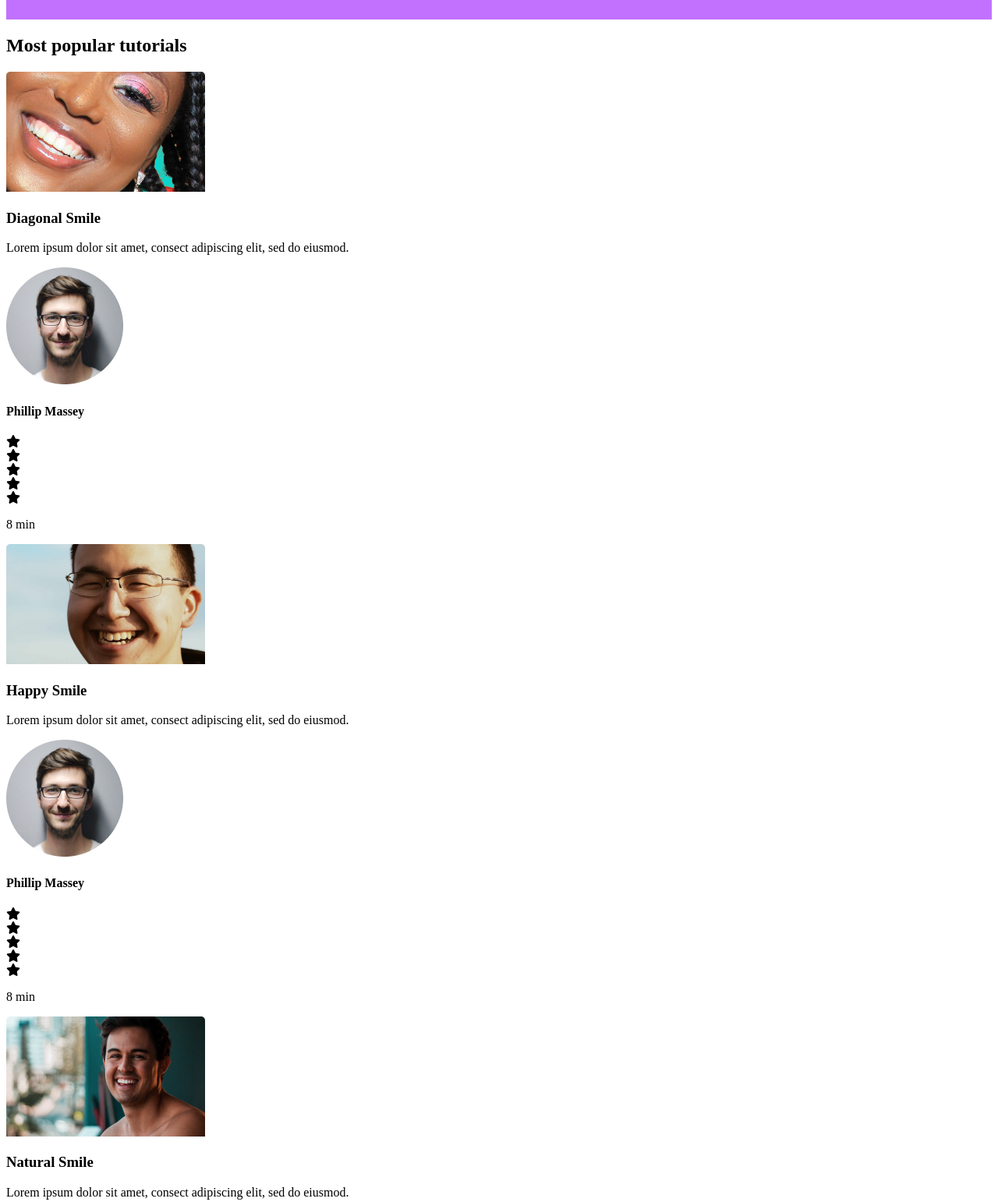
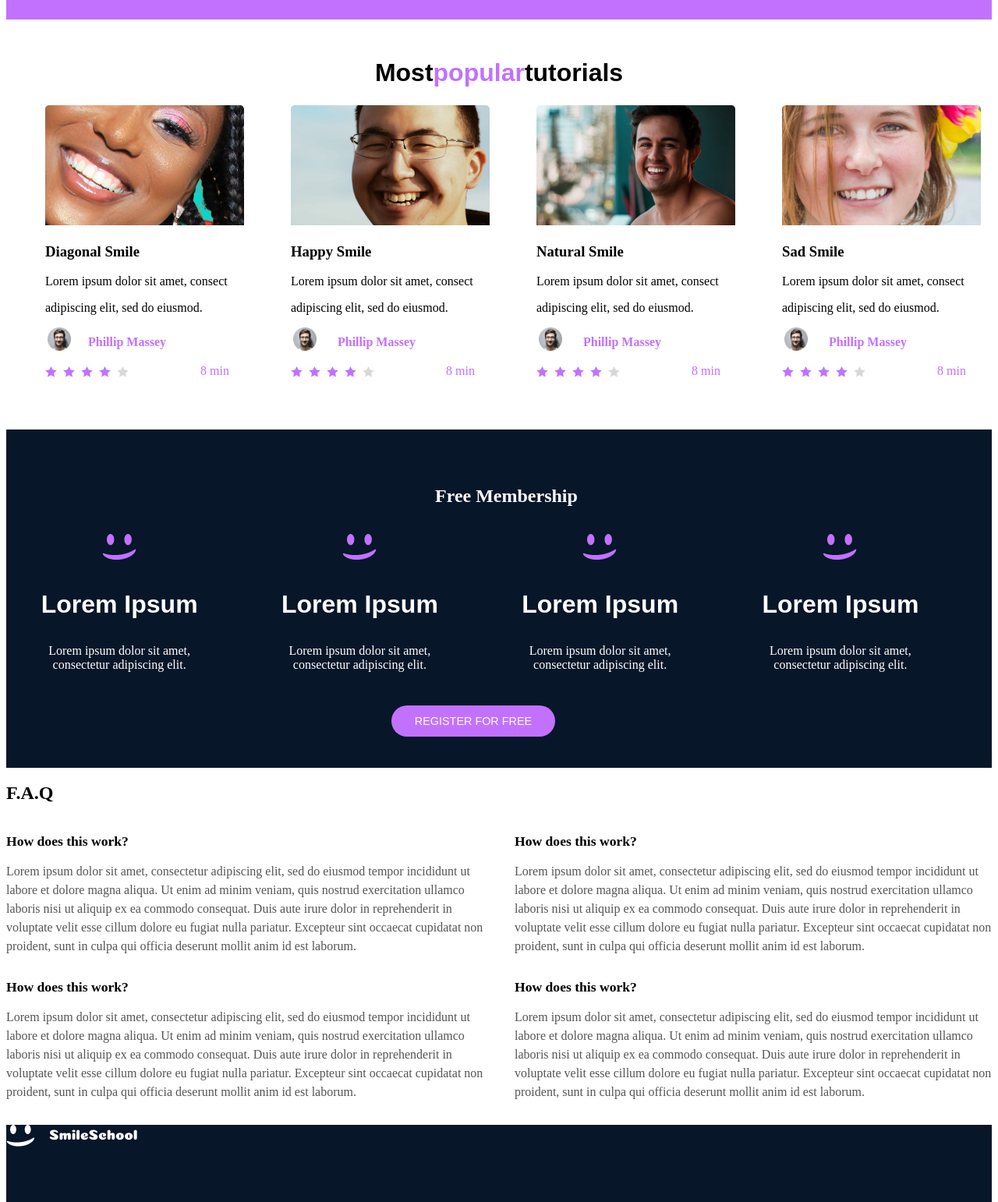
Before and after one commit to Manu-baraka/alx_html_css, a plain HTML site: page css_advanced/index.html in a window 1280 px wide. Shown: the part 1440-2982 px from the top of the page at 78% size. Drawn offline with Linux system fonts and the light colour scheme.

Commit message:
Modified index.html and Styles.css

```diff
--- a/css_advanced/index.html
+++ b/css_advanced/index.html
@@ -73,79 +73,95 @@
                 <P>weather presenter</P>
             </div>
         </section>
-        <section>
-            <h2>Most popular tutorials</h2>
-            <div>
+
+        <section class="popular-smiles">
+            <div class="pop">
+             <h2>Most<span class="pop">popular</span> tutorials</h2>
+            </div>
+
+             <div class="smiles">
+            <div class="Diagonal-smile">
                 <img src="/images/9.png" alt="">
                 <h3>Diagonal Smile</h3>
-                <p>Lorem ipsum dolor sit amet, consect adipiscing elit, sed do eiusmod.</p>
-                <div>
-                    <img src="/images/1.png" alt="">
+                <p>Lorem ipsum dolor sit amet, consect</p>
+                <p>adipiscing elit, sed do eiusmod.</p>
+
+                <div class="bottom">
+                    <ul>
+                   <li><img src="/images/1.png" alt=""></li>
                     <h4>Phillip Massey</h4>
+                </ul>
                 </div>
-                <div>
-                    <div><i class="fa-solid fa-star"></i></div>
-                    <div><i class="fa-solid fa-star"></i></div>
-                    <div><i class="fa-solid fa-star"></i></div>
-                    <div><i class="fa-solid fa-star"></i></div>
-                    <div><i class="fa-solid fa-star"></i></div>
-                </div>
+                <div class="rating">
+                    <img src="/images/rating.png" alt="rating">
                 <p>8 min</p>
                 </div>
-            <div>
+            </div>
+            <div class="Happy-smile">
                 <img src="/images/6.png" alt="">
                 <h3>Happy Smile</h3>
-                <p>Lorem ipsum dolor sit amet, consect adipiscing elit, sed do eiusmod.</p>
-                <div>
-                    <img src="/images/1.png" alt="">
+                <p>Lorem ipsum dolor sit amet, consect</p>
+                <p>adipiscing elit, sed do eiusmod.</p>
+
+                <div class="bottoms">
+                    <ul>
+                    <li><img src="/images/1.png" alt=""></li>
                     <h4>Phillip Massey</h4>
+                </ul>
                 </div>
-                <div>
-                    <div><i class="fa-solid fa-star"></i></div>
-                    <div><i class="fa-solid fa-star"></i></div>
-                    <div><i class="fa-solid fa-star"></i></div>
-                    <div><i class="fa-solid fa-star"></i></div>
-                    <div><i class="fa-solid fa-star"></i></div>
-                </div>
+                <div class="ratings">
+
+                  <img src="/images/rating.png" alt="rating">
                 <p>8 min</p>
                 </div>
-            <div>
+            </div>
+            <div class="Natural-smile">
                 <img src="/images/8.png" alt="">
                 <h3>Natural Smile</h3>
-                <p>Lorem ipsum dolor sit amet, consect adipiscing elit, sed do eiusmod.</p>
-                <div>
-                    <img src="/images/1.png" alt="">
+                <p>Lorem ipsum dolor sit amet, consect</p>
+                <p>adipiscing elit, sed do eiusmod.</p>
+
+                <div class="botto">
+                    <ul>
+                    <li><img src="/images/1.png" alt=""></li>
                     <h4>Phillip Massey</h4>
+                    </ul>
                 </div>
-                <div>
-                    <div><i class="fa-solid fa-star"></i></div>
-                    <div><i class="fa-solid fa-star"></i></div>
-                    <div><i class="fa-solid fa-star"></i></div>
-                    <div><i class="fa-solid fa-star"></i></div>
-                    <div><i class="fa-solid fa-star"></i></div>
-                </div>
+                <div class="ratti">
+
+                    <img src="/images/rating.png" alt="rating">
+
+
                 <p>8 min</p>
                 </div>
-            <div>
-                <img src="/images/7.png" alt="">
+            </div>
+
+            <div class="Sad-smile">
+                <img src="/images/7.png" alt="rating">
                 <h3>Sad Smile</h3>
-                <p>Lorem ipsum dolor sit amet, consect adipiscing elit, sed do eiusmod.</p>
-                <div>
-                    <img src="/images/1.png" alt="">
+                <p>Lorem ipsum dolor sit amet, consect</p>
+                <p>adipiscing elit, sed do eiusmod.</p>
+                <div class="bott">
+                    <ul>
+                   <li><img src="/images/1.png" alt=""></li>
                     <h4>Phillip Massey</h4>
+                    </ul>
                 </div>
-                <div>
-                    <div><i class="fa-solid fa-star"></i></div>
-                    <div><i class="fa-solid fa-star"></i></div>
-                    <div><i class="fa-solid fa-star"></i></div>
-                    <div><i class="fa-solid fa-star"></i></div>
-                    <div><i class="fa-solid fa-star"></i></div>
-                </div>
+                <div class="ratt">
+
+                   <img src="/images/rating.png" alt="rating">
+
                 <p>8 min</p>
                 </div>
+            </div>
+            </div>
         </section>
-        <section>
-            <h2>Free membership</h2>
+
+        <section class="boxes-container">
+
+            <h2>Free Membership</h2>
+
+        <div class="Free">
             <div>
                 <img src="/images/smile.png" alt="">
                 <h3>Lorem Ipsum</h3>
@@ -166,48 +182,59 @@
                 <h3>Lorem Ipsum</h3>
                 <p>Lorem ipsum dolor sit amet, consectetur adipiscing elit.</p>
             </div>
-            <button>REGISTER FOR FREE</button>
-        </section>
-        <section>
-            <h2>F.A.Q</h2>
-            <div>
-                <div>
-                    <div>
-                        <h3>How does this work?</h3>
-                    </div>
-                    <div>
-                        Lorem ipsum dolor sit amet, consectetur adipiscing elit, sed do eiusmod tempor incididunt ut labore et dolore magna aliqua. Ut enim ad minim veniam, quis nostrud exercitation ullamco laboris nisi ut aliquip ex ea commodo consequat. Duis aute irure dolor in reprehenderit in voluptate velit esse cillum dolore eu fugiat nulla pariatur. Excepteur sint occaecat cupidatat non proident, sunt in culpa qui officia deserunt mollit anim id est laborum.
-                    </div>
 
             <div>
-                        <h3>How does this work?</h3>
-                    </div>
-                    <div>
-                        Lorem ipsum dolor sit amet, consectetur adipiscing elit, sed do eiusmod tempor incididunt ut labore et dolore magna aliqua. Ut enim ad minim veniam, quis nostrud exercitation ullamco laboris nisi ut aliquip ex ea commodo consequat. Duis aute irure dolor in reprehenderit in voluptate velit esse cillum dolore eu fugiat nulla pariatur. Excepteur sint occaecat cupidatat non proident, sunt in culpa qui officia deserunt mollit anim id est laborum.
-                    </div>
-                </div>
-                <div>
-                    <div>
-                        <h3>How does this work?</h3>
-                    </div>
-                    <div>
-                        Lorem ipsum dolor sit amet, consectetur adipiscing elit, sed do eiusmod tempor incididunt ut labore et dolore magna aliqua. Ut enim ad minim veniam, quis nostrud exercitation ullamco laboris nisi ut aliquip ex ea commodo consequat. Duis aute irure dolor in reprehenderit in voluptate velit esse cillum dolore eu fugiat nulla pariatur. Excepteur sint occaecat cupidatat non proident, sunt in culpa qui officia deserunt mollit anim id est laborum.
-                    </div>
-                    <div>
-                        <h3>How does this work?</h3>
-                    </div>
-                    <div>
-                        Lorem ipsum dolor sit amet, consectetur adipiscing elit, sed do eiusmod tempor incididunt ut labore et dolore magna aliqua. Ut enim ad minim veniam, quis nostrud exercitation ullamco laboris nisi ut aliquip ex ea commodo consequat. Duis aute irure dolor in reprehenderit in voluptate velit esse cillum dolore eu fugiat nulla pariatur. Excepteur sint occaecat cupidatat non proident, sunt in culpa qui officia deserunt mollit anim id est laborum.
+            <button>REGISTER FOR FREE</button>
             </div>
             </div>
         </div>
              </section>
+
+       <section>
+    <h2>F.A.Q</h2>
+
+    <div class="faq-columns">
+
+        <div class="faq-column">
+            <div class="faq-item">
+                <h3>How does this work?</h3>
+                <p>
+                    Lorem ipsum dolor sit amet, consectetur adipiscing elit, sed do eiusmod tempor incididunt ut labore et dolore magna aliqua. Ut enim ad minim veniam, quis nostrud exercitation ullamco laboris nisi ut aliquip ex ea commodo consequat. Duis aute irure dolor in reprehenderit in voluptate velit esse cillum dolore eu fugiat nulla pariatur. Excepteur sint occaecat cupidatat non proident, sunt in culpa qui officia deserunt mollit anim id est laborum.
+                </p>
+            </div>
+
+            <div class="faq-item">
+                <h3>How does this work?</h3>
+                <p>
+                    Lorem ipsum dolor sit amet, consectetur adipiscing elit, sed do eiusmod tempor incididunt ut labore et dolore magna aliqua.  Ut enim ad minim veniam, quis nostrud exercitation ullamco laboris nisi ut aliquip ex ea commodo consequat. Duis aute irure dolor in reprehenderit in voluptate velit esse cillum dolore eu fugiat nulla pariatur. Excepteur sint occaecat cupidatat non proident, sunt in culpa qui officia deserunt mollit anim id est laborum.
+                </p>
+            </div>
+        </div>
+
+        <div class="faq-column">
+            <div class="faq-item">
+                <h3>How does this work?</h3>
+                <p>
+                    Lorem ipsum dolor sit amet, consectetur adipiscing elit, sed do eiusmod tempor incididunt ut labore et dolore magna aliqua. Ut enim ad minim veniam, quis nostrud exercitation ullamco laboris nisi ut aliquip ex ea commodo consequat. Duis aute irure dolor in reprehenderit in voluptate velit esse cillum dolore eu fugiat nulla pariatur. Excepteur sint occaecat cupidatat non proident, sunt in culpa qui officia deserunt mollit anim id est laborum.
+                </p>
+            </div>
+
+            <div class="faq-item">
+                <h3>How does this work?</h3>
+                <p>
+                    Lorem ipsum dolor sit amet, consectetur adipiscing elit, sed do eiusmod tempor incididunt ut labore et dolore magna aliqua. Ut enim ad minim veniam, quis nostrud exercitation ullamco laboris nisi ut aliquip ex ea commodo consequat. Duis aute irure dolor in reprehenderit in voluptate velit esse cillum dolore eu fugiat nulla pariatur. Excepteur sint occaecat cupidatat non proident, sunt in culpa qui officia deserunt mollit anim id est laborum.
+                </p>
+            </div>
+        </div>
+
+    </div>
+</section>
     </main>
     <footer>
-        <section>
-            <div>
+        <section class="Footer">
+            <div class="footer">
                 <img src="/images/logo.png" alt="logo">
-                <div>
+                <div class="brands">
                     <i class="fa-brands fa-facebook"></i>
                     <i class="fa-brands fa-twitter"></i>
                     <i class="fa-brands fa-instagram"></i>
--- a/css_advanced/styles.css
+++ b/css_advanced/styles.css
@@ -10,7 +10,7 @@
     display: flex;
     flex-direction: row;
     margin-left: 150px;
-    padding: 0px 0px;
+
 }
 .nav-links ul{
     list-style: none;
@@ -165,3 +165,245 @@ h1 {
     color: #c271ff;
     font-weight: bold;
 }
+.popular-smiles{
+    margin-top: 50px;
+    margin-bottom: 50px;
+    max-width: 1440px;
+
+}
+.popular-smiles h2{
+    display: flex;
+    justify-content: center;
+    text-align: center;
+    width: 294px;
+    height: 40px;
+    margin: auto;
+    font-size: 32px;
+
+    letter-spacing: 0px;
+    font-family:'Source Sans Pro', sans-serif;
+}
+ h2 .pop{
+    display: flex;
+    flex-direction: column;
+    color: #c271ff;
+    font-weight: bold;
+}
+ .bottom ul li{
+    margin-left: -37px;
+    display: flex;
+    height: 30px;
+    width: 30px;
+}
+.smiles{
+    display: flex;
+    max-width: 1440px;
+    flex-direction: row;
+    align-items: center;
+    gap: 60px;
+    margin-left: 50px;
+    margin-right: 30px;
+    margin-top: 20px;
+
+}
+.bottom h4{
+    margin-left: 15px;
+    margin-top: -20px;
+    height: 27;
+    width: 86;
+    color:#c271ff
+}
+.rating p{
+    margin-left: 199px;
+    margin-top: -22px;
+    color:#c271ff
+}
+
+
+.bottoms ul li{
+    margin-left: -37px;
+    display: flex;
+    height: 30px;
+    width: 30px;
+}
+.bottoms h4{
+    margin-left: 20px;
+    margin-top: -20px;
+    height: 27;
+    width: 86;
+    color:#c271ff
+}
+.ratings p{
+    margin-left: 199px;
+    margin-top: -22px;
+    color:#c271ff
+}
+
+.botto ul li{
+    margin-left: -37px;
+    display: flex;
+    height: 30px;
+    width: 30px;
+}
+.botto h4{
+    margin-left: 20px;
+    margin-top: -20px;
+    height: 27;
+    width: 86;
+    color:#c271ff
+}
+.ratti p{
+    margin-left: 199px;
+    margin-top: -22px;
+    color:#c271ff
+}
+
+.bott ul li{
+    margin-left: -37px;
+    display: flex;
+    height: 30px;
+    width: 30px;
+}
+.bott h4{
+    margin-left: 20px;
+    margin-top: -20px;
+    height: 27;
+    width: 86;
+    color:#c271ff
+}
+.ratt p{
+    margin-left: 199px;
+    margin-top: -22px;
+    color:#c271ff
+}
+
+.smiles{
+    display: flex;
+    flex-direction: row;
+    row-gap: 200px;
+
+}
+
+.boxes-container{
+
+    background-color: #071629;
+    padding-top: 52px;
+    margin: none;
+
+
+}
+.Free{
+    display: flex;
+    flex-wrap: nowrap;
+    flex-direction: row;
+    justify-content: center;
+    gap: 20px;
+    padding-left: 1px;
+
+    margin-bottom: 16px;
+}
+
+.boxes-container h3{
+color: #FFFFFF;
+font-size: 32px;
+font-family: 'Source Sans Pro', sans-serif;
+}
+.Free p{
+    color: #FFFFFF;
+}
+.boxes-container h2{
+    margin-left: 550px;
+    color: #FFFFFF;
+
+}
+
+.boxes-container button{
+     padding: 12px 30px;
+  font-size: 0.9rem;
+  background-color: #C271FF;
+  color: #FFFFFF;
+  border: none;
+  border-radius: 50px;
+  cursor: pointer;
+  margin-top: 220px;
+  margin-left: -1300px;
+  margin-bottom: 25px;
+  white-space: nowrap;
+
+}
+.Free > div{
+    padding: 15px;
+    border: 1px;
+    border: none;
+    width: 257;
+    height: 153;
+    text-align: center;
+}
+h2 .boxes-container{
+    color: #c271ff;
+    font-weight: bold;
+}
+.faq {
+  max-width: 1200px;
+  margin: 0 auto;
+  padding: 50px 20px;
+}
+
+.faq h2 {
+  text-align: center;
+  margin-bottom: 40px;
+}
+
+.faq-columns {
+  display: flex;
+  justify-content: space-between;
+  gap: 40px;
+}
+
+.faq-column {
+  flex: 1;
+}
+
+.faq-item {
+  margin-bottom: 30px;
+}
+
+.faq-item h3 {
+  margin-bottom: 10px;
+  font-size: 1.1rem;
+}
+
+.faq-item p {
+  color: #555;
+  line-height: 1.5rem;
+}
+ .Footer {
+    display: flex;
+
+    background-color: #071629;
+    max-width: 1440px;
+    height: 249px;
+    color: #FFFFFF;
+ }
+
+.Footer p{
+    display: flex;
+    flex-direction: row;
+    margin-top: 195px;
+    font-size: 12px;
+    letter-spacing: 0px;
+    opacity: 35.17%;
+    width: 96px;
+    height: 15px;
+    white-space: nowrap;
+}
+
+.brands{
+    display:inline-block;
+    max-width: 130px;
+    max-height: 30px;
+    gap: 20px;
+    padding: 0px 0px;
+    margin-top: 90px;
+    margin-left: 1070px;
+}
```
Lines whose indentation alone changed are shown as unchanged.
